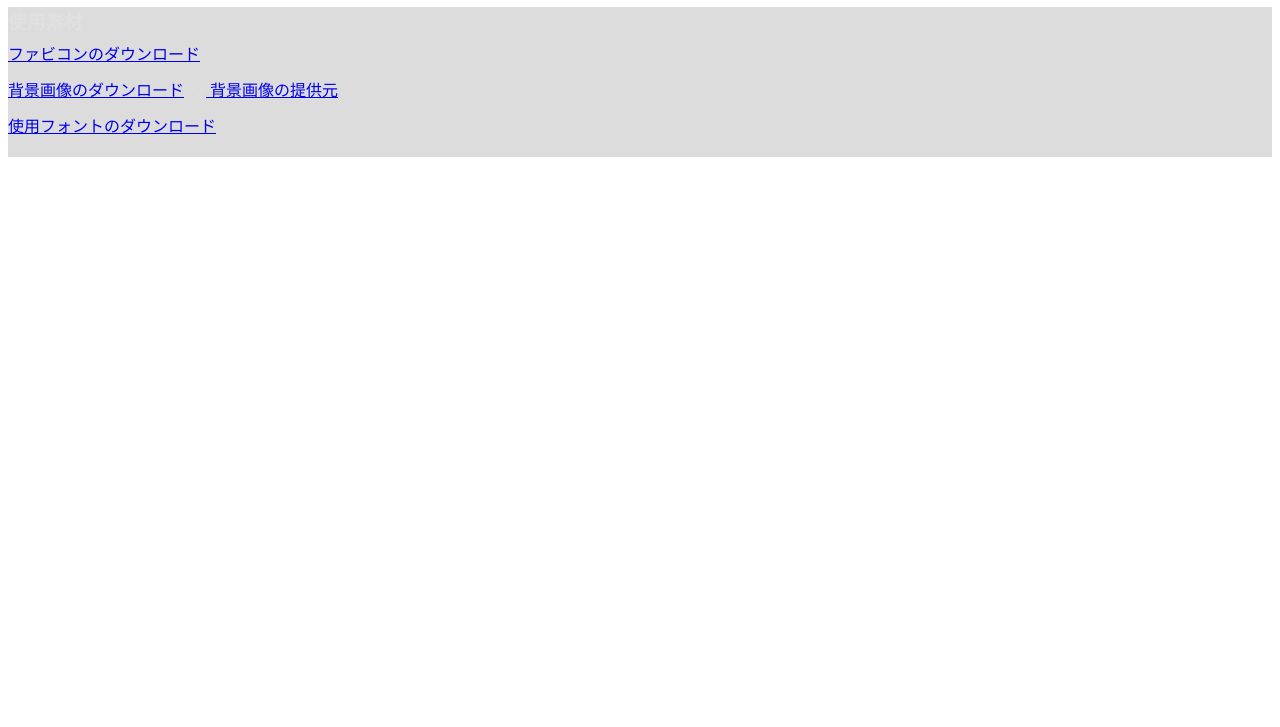
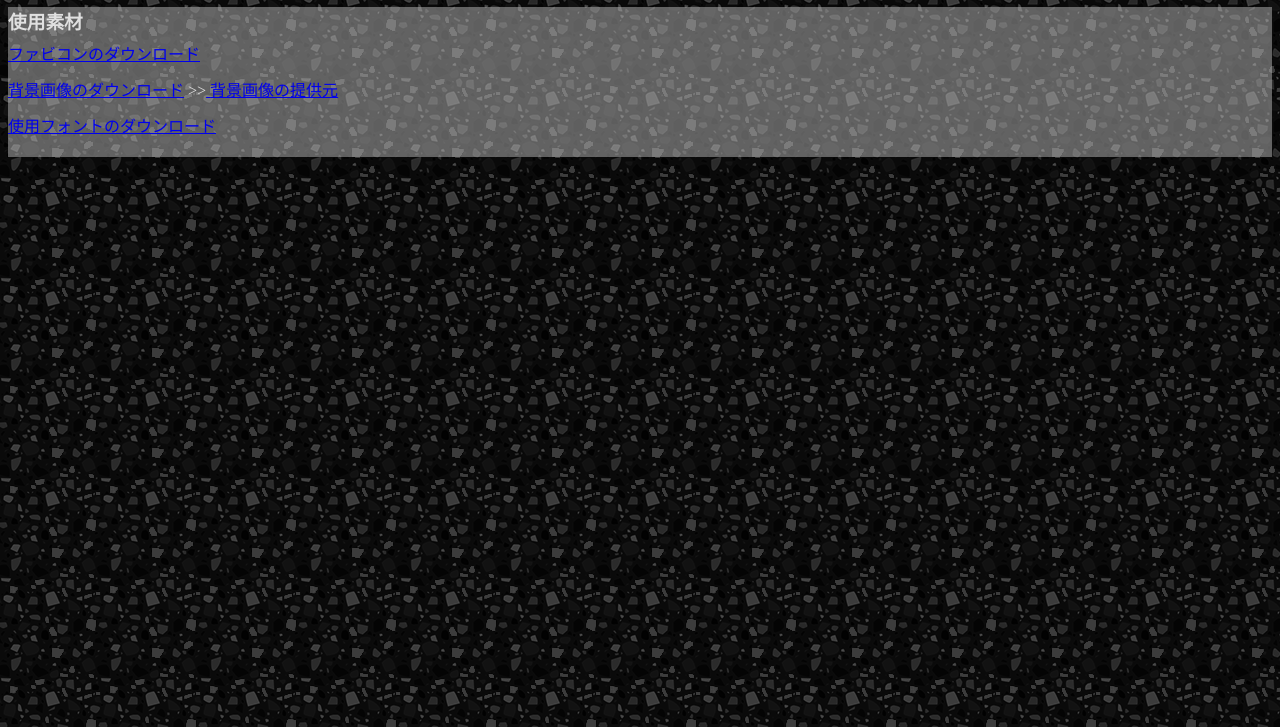
Before and after one commit to takoyaki88e/takoyaki88e.github.io, a plain HTML site: page index.html in a window 1280 px wide. Shown: the part 73-800 px from the top of the page. Drawn offline with Linux system fonts and the light colour scheme.

Commit message:
Update style.css

```diff
--- a/style.css
+++ b/style.css
@@ -1,6 +1,6 @@
 body {
 	color: #e0e0e0;
-	background-image: url(./default/.png);
+	background-image: url(./default/BackGround.png);
 	font-family: "./HackGen.ttf";
 }
 
```
